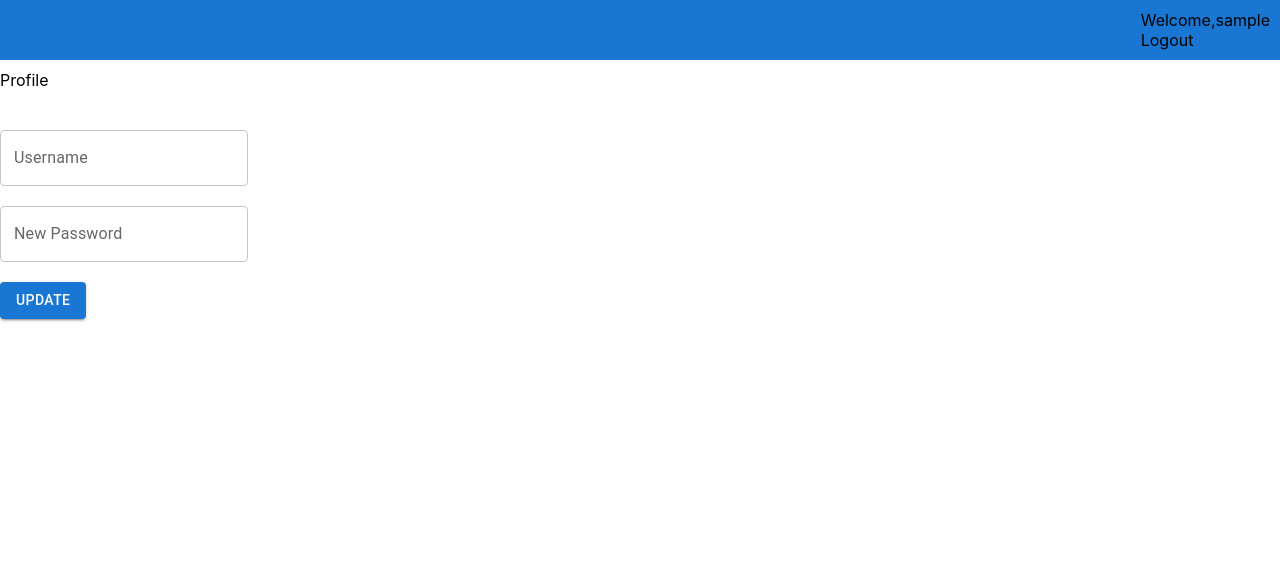
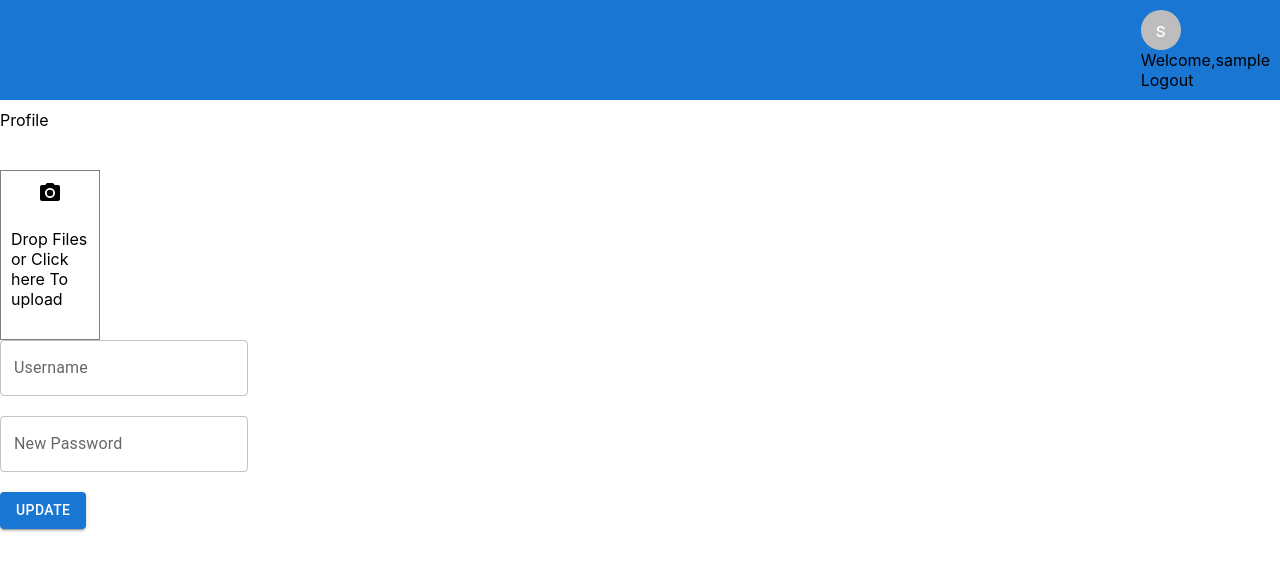
Before and after one commit to PizzaCat07/notes-front-end-fsd-jan-23, a React (Create React App) app: page /profile in a window 1280 px wide. Shown: the top 570 px of the page. Built offline with nearby package versions, Linux system fonts and the light colour scheme; no server answers; sample sign-in values are in the browser's storage.

Commit message:
sign up with avatar

```diff
--- a/src/App.css
+++ b/src/App.css
@@ -89,3 +89,22 @@ div{
     position: sticky;
     top: 0;
 }
+
+#app-file-upload{
+    display: none;
+}
+
+.file-upload-component{
+    width: 100px ;
+    display: inline-flex;
+    justify-content: center;
+    align-items: center;
+    flex-direction: column;
+    border: 1px solid gray;
+    padding: 10px;
+    overflow: hidden;
+}
+
+.file-upload-component>img{
+    width: 70px;
+}
--- a/src/pages/posts/PostList.jsx
+++ b/src/pages/posts/PostList.jsx
@@ -36,7 +36,12 @@ export default function PostList() {
                 posts.map(x => <div className='post-item'>
 
                     <div className='heading'>
-                        <Avatar>{x.author?.username?.charAt(0)}</Avatar>
+                        {
+                            x?.author?.avatar
+                                ? <Avatar src={process.env.REACT_APP_BACKEND_URL + '/image/' + x?.author?.avatar} />
+                                : <Avatar>{x.author?.username?.charAt(0)}</Avatar>
+                        }
+
                         <span>{x.author?.username}</span>
                     </div>
                     <p>{x.content}</p>
--- a/src/pages/profile/Profile.jsx
+++ b/src/pages/profile/Profile.jsx
@@ -1,10 +1,12 @@
 import { Button, TextField } from '@mui/material'
 import { useForm } from "react-hook-form";
-import React, { useEffect } from 'react'
+import React, { useEffect, useState } from 'react'
 import { commonGetJson, commonPatchJson } from '../../shared/utils/api-helpers';
+import FileUpload from '../../shared/components/FileUpload';
 
 export default function Profile() {
 
+    const [avatar, setAvatarFileName] = useState('')
     const { register, handleSubmit, watch, formState: { errors }, setValue } = useForm();
 
     useEffect(() => {
@@ -16,19 +18,27 @@ export default function Profile() {
     }, [])
 
     function update(formData) {
+        formData["avatar"] = avatar
         commonPatchJson('/profile', formData).then(response => {
-            if(response.success){
+            if (response.success) {
                 alert("Updated")
-            }else{
+            } else {
                 alert(response.message)
             }
         })
     }
+
+    function fileUploaded(filename) {
+        setAvatarFileName(filename)
+    }
+
     return (
         <>
             <div>Profile</div>
             <br />
             <br />
+
+            <FileUpload onUpload={fileUploaded} />
             <form onSubmit={handleSubmit(update)}>
                 <TextField {...register("username")} label="Username" />
                 <br />
--- a/src/pages/signup/Signup.jsx
+++ b/src/pages/signup/Signup.jsx
@@ -1,12 +1,14 @@
 import React, { useState } from 'react'
 import { commonPostJson } from '../../shared/utils/api-helpers'
+import FileUpload from '../../shared/components/FileUpload'
 
 export default function Signup() {
   const [username, setUsername] = useState('')
   const [password, setPassword] = useState('')
+  const [avatar, setAvatarFileName] = useState('')
 
   function signup() {
-    let data = { username, password }
+    let data = { username, password,avatar }
     commonPostJson('/signup', data)
       .then(x => {
         alert('Thank you! your account is created.');
@@ -15,9 +17,16 @@ export default function Signup() {
       })
   }
 
+  function fileUploaded(filename) {
+    setAvatarFileName(filename)
+  }
+
   return (
     <div>
       <h1>Signup</h1>
+      <FileUpload onUpload={fileUploaded} />
+      <br />
+      <br />
       <input value={username} onChange={e => setUsername(e.target.value)} placeholder='Username' />
       <br />
       <br />
--- /dev/null
+++ b/src/shared/components/FileUpload.js
@@ -0,0 +1,85 @@
+import React, { useState } from 'react'
+import CameraAltIcon from '@mui/icons-material/CameraAlt';
+import { commonRawPost } from '../utils/api-helpers';
+
+
+
+export default function FileUpload({ onUpload }) {
+
+    const [fileName, setFileName] = useState('')
+    const [uploadState, setUploadState] = useState('')
+
+    function upload() {
+        const avatar = document.getElementById('app-file-upload').files[0]
+        uploadFile(avatar)
+    }
+
+    function uploadFile(avatar) {
+        let data = new FormData();
+        data.append('myFile', avatar)
+
+        setUploadState('Uploading...')
+
+        commonRawPost('/app-image-upload', data).then(x => {
+            setFileName(x.filename)
+            onUpload(x.filename)
+            setUploadState('')
+        })
+    }
+
+    function dropHandler(ev) {
+        console.log("File(s) dropped");
+
+        // Prevent default behavior (Prevent file from being opened)
+        ev.preventDefault();
+
+        if (ev.dataTransfer.items) {
+            // Use DataTransferItemList interface to access the file(s)
+            [...ev.dataTransfer.items].forEach((item, i) => {
+                // If dropped items aren't files, reject them
+                if (item.kind === "file") {
+                    const file = item.getAsFile();
+                    uploadFile(file)
+                    console.log(`… file[${i}].name = ${file.name}`);
+                }
+            });
+        } else {
+            // Use DataTransfer interface to access the file(s)
+            [...ev.dataTransfer.files].forEach((file, i) => {
+                console.log(`… file[${i}].name = ${file.name}`);
+            });
+        }
+    }
+
+    function dragOverHandler(ev) {
+        console.log("File(s) in drop zone");
+
+        // Prevent default behavior (Prevent file from being opened)
+        ev.preventDefault();
+    }
+
+
+
+    return (
+        <div onDragOver={dragOverHandler} onDrop={dropHandler} className='file-upload-component'>
+            <label htmlFor='app-file-upload'>
+                <CameraAltIcon />
+            </label>
+            <br />
+            {uploadState != 'Uploading...' && fileName == ''
+                ? "Drop Files or Click here To upload"
+                : ""
+            }
+            <input id="app-file-upload" onChange={upload} label="Song Image" type='file' />
+            <br />
+            <br />
+            {
+                uploadState
+            }
+            {
+                uploadState != 'Uploading...' && fileName && <img src={process.env.REACT_APP_BACKEND_URL +'/image/' + fileName} />
+            }
+
+        </div>
+    )
+}
--- a/src/shared/components/Header.jsx
+++ b/src/shared/components/Header.jsx
@@ -1,15 +1,18 @@
 import React, { useEffect, useState } from 'react'
 import jwtDecode from 'jwt-decode'
 import { useNavigate } from 'react-router-dom';
+import { Avatar } from '@mui/material';
 
 export default function Header() {
     const [userName, setUsename] = useState('')
+    const [avatar, setAvatar] = useState('')
     const navigate = useNavigate()
     useEffect(() => {
         let token = localStorage.getItem('token');
         if (token) {
             let decoded = jwtDecode(token);
             setUsename(decoded.username)
+            setAvatar(decoded.avatar)
         }
     }, [])
 
@@ -24,6 +27,13 @@ export default function Header() {
         <div className='app-header'>
             <div className="app-name"></div>
             <div className="user-info">
+                {
+                    avatar ?
+                    <Avatar src={process.env.REACT_APP_BACKEND_URL + '/image/' + avatar}/>
+                    :
+                    <Avatar>{userName?.charAt(0)}</Avatar>
+
+                }
                 <span>
                     Welcome,
                 </span>
--- a/src/shared/utils/api-helpers.js
+++ b/src/shared/utils/api-helpers.js
@@ -59,3 +59,12 @@ export function commonDeleteJson(url, customHeaders) {
         method: "DELETE"
     }).then(x => x.json())
 }
+
+
+export function commonRawPost(url,data){
+    return fetch(getBackendUrl()  + url, {
+            method: 'POST',
+            body: data
+        })
+        .then(x => x.json())
+}
```
